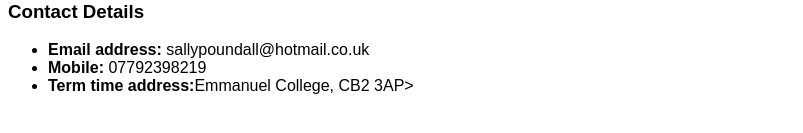
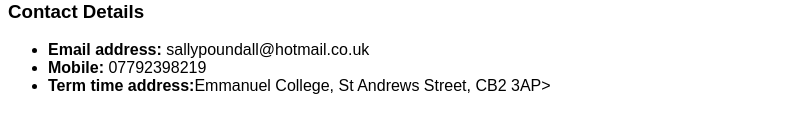
Before and after one commit to sallypoundall/first_site, a plain HTML site: page index.html in a window 1280 px wide. Shown: the part 361-494 px from the top of the page, without its empty margins (0-803 px from the left). Drawn offline with Linux system fonts and the light colour scheme.

Commit message:
Small change

```diff
--- a/index.html
+++ b/index.html
@@ -10,5 +10,5 @@
 <ul style="font-family:Arial">
 	<li><strong>Email address:</strong> sallypoundall@hotmail.co.uk</li>
 	<li><strong>Mobile:</strong> 07792398219</li>
-	<li><strong>Term time address:</strong>Emmanuel College, CB2 3AP></li>
+	<li><strong>Term time address:</strong>Emmanuel College, St Andrews Street, CB2 3AP></li>
 </ul>
```
